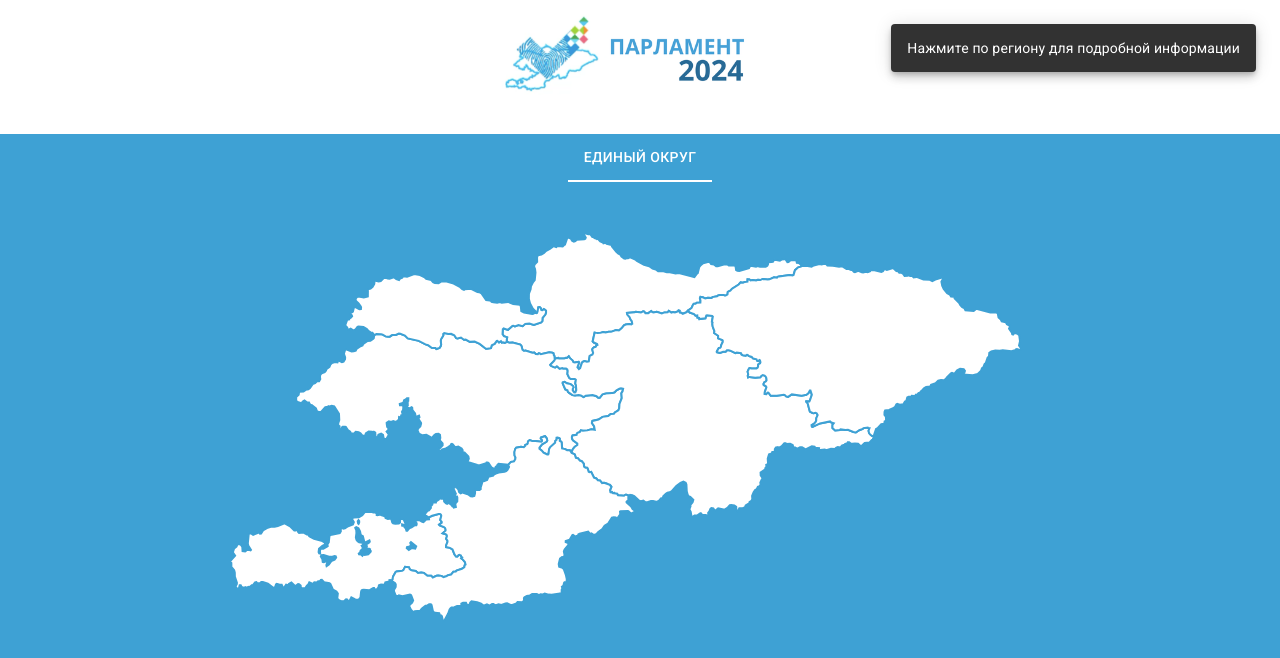
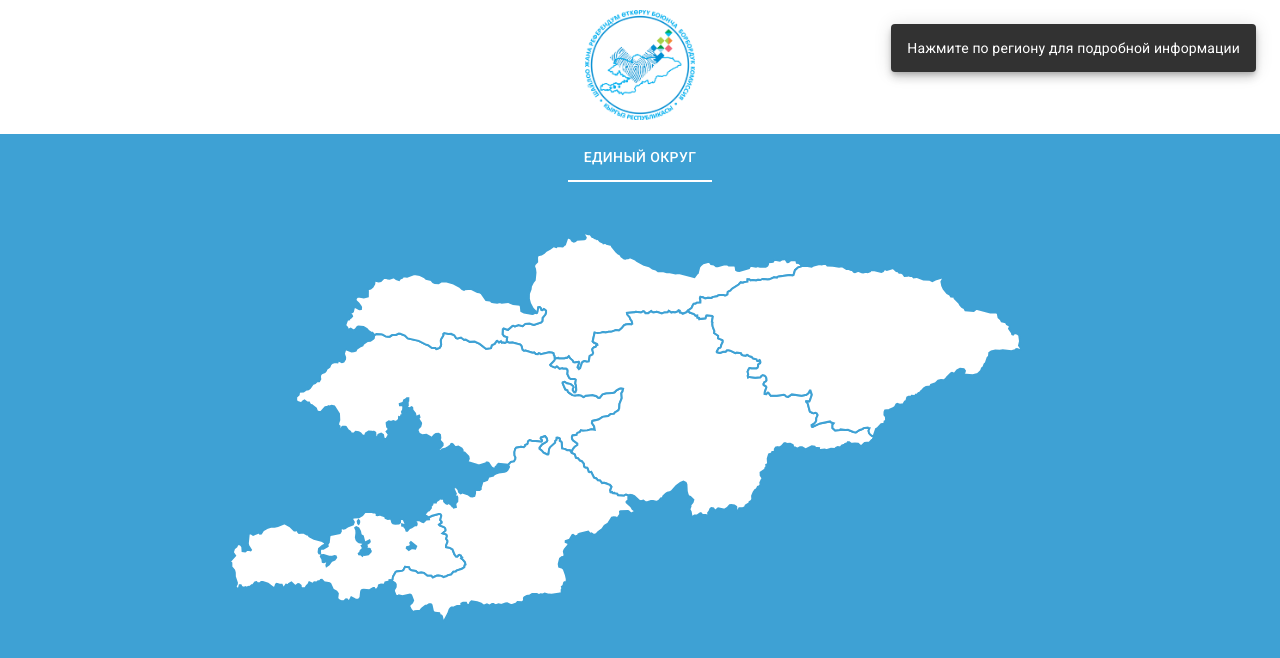
Before and after one commit to doolot11/elections_project, a React (Create React App) app: page / in a window 1280 px wide. Shown: the top 658 px of the page. Built offline with nearby package versions, Linux system fonts and the light colour scheme.

Commit message:
changed logo main

```diff
--- a/src/App.js
+++ b/src/App.js
@@ -115,7 +115,7 @@ function App() {
     <Box sx={{ display: "flex", flexDirection: "column", gap: "auto" }}>
       <Box sx={{ background: "white", textAlign: "center", padding: "0" }}>
         {/* <h1 style={{ color: "var(--main)", fontWeight: "500", fontSize: "35px" }}>Парламент 2024</h1> */}
-        <img style={{ height: "130px" }} src={logoIcon} alt="Логотип" />
+        <img style={{ height: "130px", padding: "10px 0" }} src={logoIcon} alt="Логотип" />
       </Box>
       <Box>
         <TabPanel value={value} index={1}>
```
Also changed, not shown: src/images/png/logo.png.
